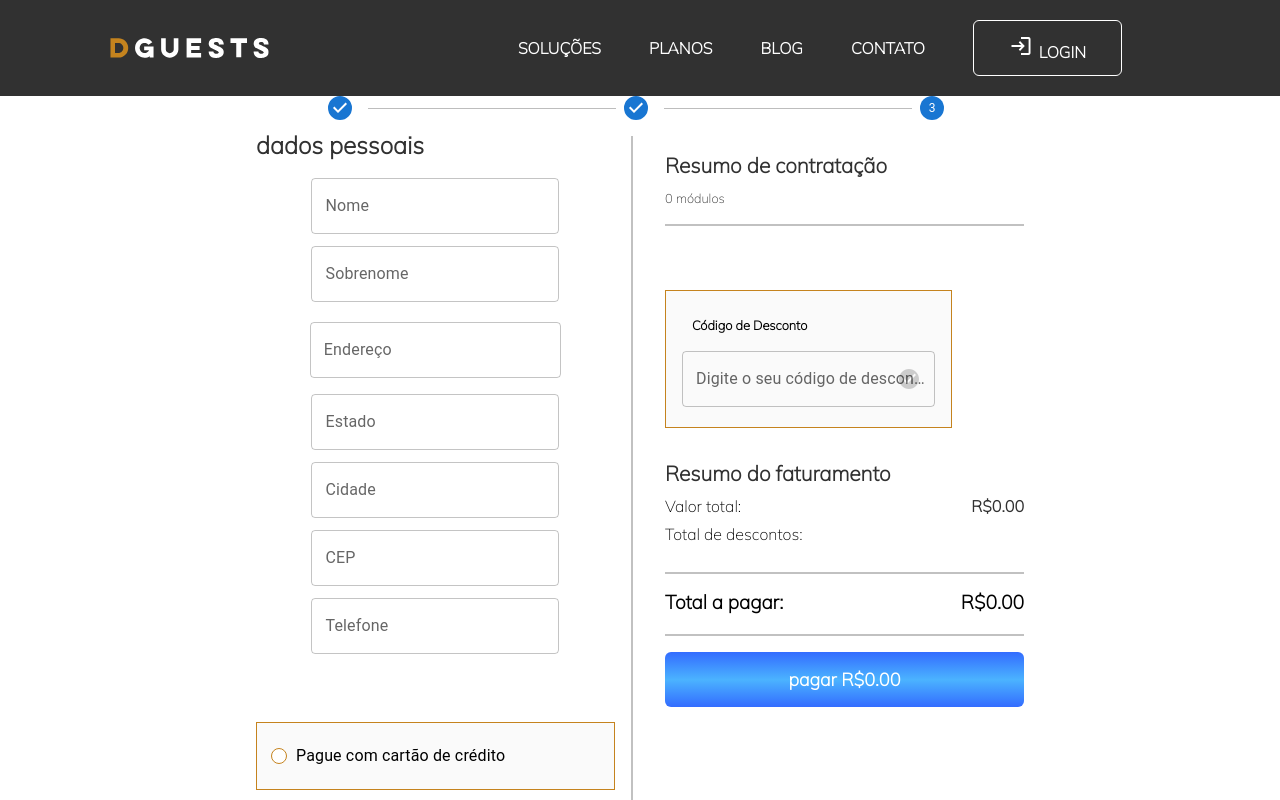
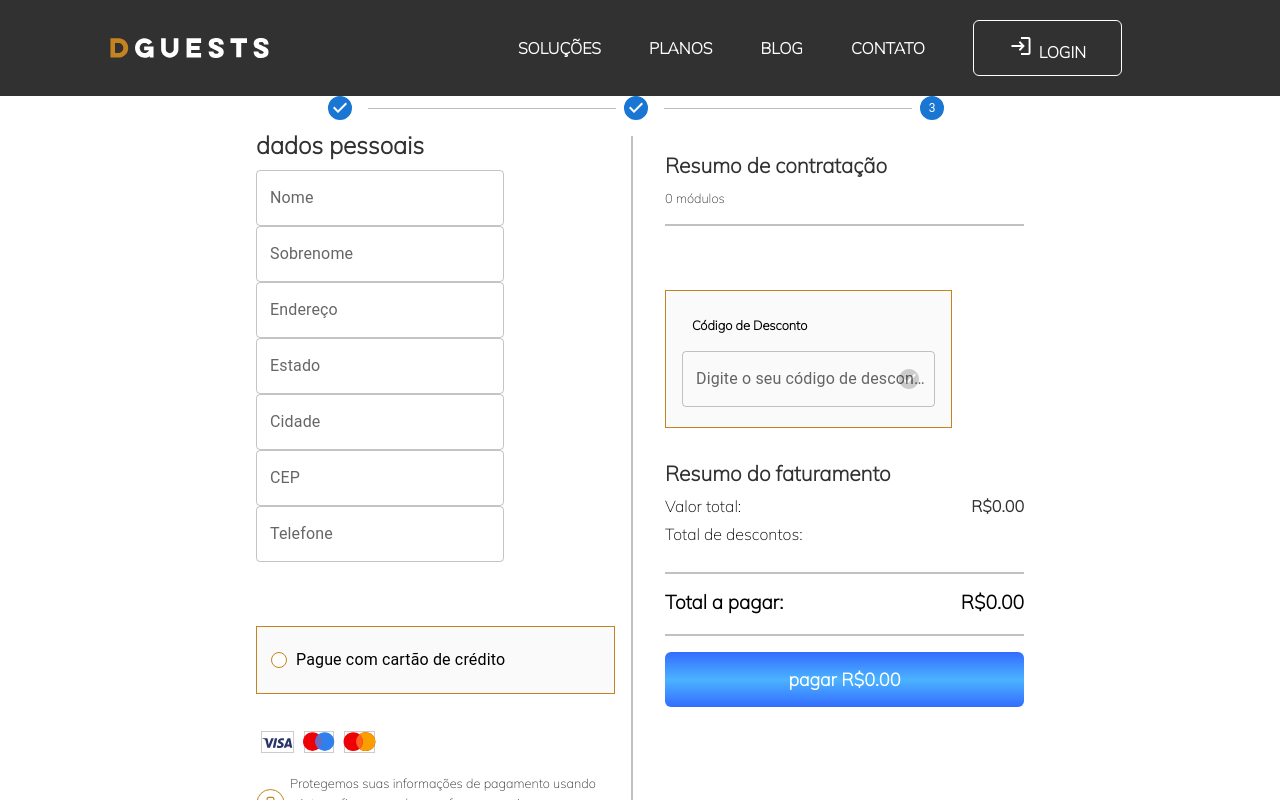
Before and after one commit to nubiadguests/prices, a React (Vite) app: page / in a window 1280 px wide. Shown: the top 800 px of the page. Built offline with nearby package versions, Linux system fonts and the light colour scheme.

Commit message:
fix: fix

```diff
--- a/src/components/PaymentForm/index.jsx
+++ b/src/components/PaymentForm/index.jsx
@@ -37,14 +37,8 @@ import boletoIMG from "../../assets/cadastro/boleto.svg";
 import RowCard from "../rowCard";
 import CheckCircleIcon from "@mui/icons-material/CheckCircle";
 
-const useStyles = makeStyles((theme) => ({
-  responsiveTextField: {
-    width: "100%",
-  },
-}));
 
 function Payment() {
-  const classes = useStyles();
 
   const [formData, setFormData] = useState({
     nome: "",
@@ -122,7 +116,6 @@ function Payment() {
           <TextField
             type="text"
             name="nome"
-            margin="dense"
             placeholder="Nome"
             variant="outlined"
             label="Nome"
@@ -131,7 +124,6 @@ function Payment() {
           />
           <TextField
             type="text"
-            margin="dense"
             name="sobrenome"
             placeholder="Sobrenome"
             variant="outlined"
@@ -142,29 +134,24 @@ function Payment() {
           <TextField
             type="text"
             name="endereco"
-            fullWidth
-            margin="normal"
             placeholder="endereço"
             variant="outlined"
             label="Endereço"
             value={formData.endereco}
             onChange={handleChange}
-            className={classes.responsiveTextField}
-                      />
+                       />
           <TextField
             type="text"
             name="estado"
             placeholder="Estado"
             variant="outlined"
             label="Estado"
-            margin="dense"
             value={formData.estado}
             onChange={handleChange}
           />
           <TextField
             type="text"
             name="cidade"
-            margin="dense"
             placeholder="Cidade"
             variant="outlined"
             label="Cidade"
@@ -175,7 +162,6 @@ function Payment() {
             type="text"
             name="cep"
             placeholder="cep"
-            margin="dense"
             variant="outlined"
             label="CEP"
             value={formData.cep}
@@ -187,7 +173,6 @@ function Payment() {
             placeholder="Telefone"
             variant="outlined"
             label="Telefone"
-            margin="dense"
             value={formData.telefone}
             onChange={handleChange}
           />
--- a/src/components/PaymentForm/styles.js
+++ b/src/components/PaymentForm/styles.js
@@ -184,7 +184,7 @@ export const Button = styled.button`
 `;
 
 export const InputsContainer = styled.div`
-  width: 85%;
+  width: 100%;
 
   @media (max-width: 800px) {
     width: 65%;
@@ -205,12 +205,4 @@ export const InputsContainer = styled.div`
     justify-content: center;
   }
 
-  @media (max-width: 1832px) {
-    display: flex;
-    flex-direction: column;
-    align-items: center;
-    margin: 0 auto;
-    width: 70%;
-    justify-content: center;
-  }
 `;
```
